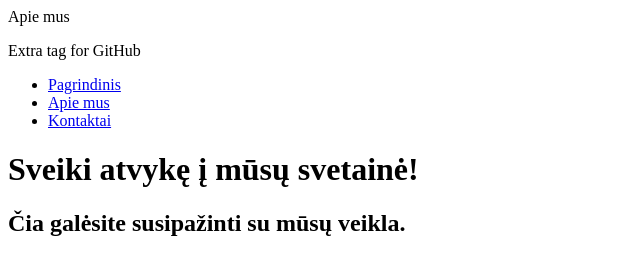
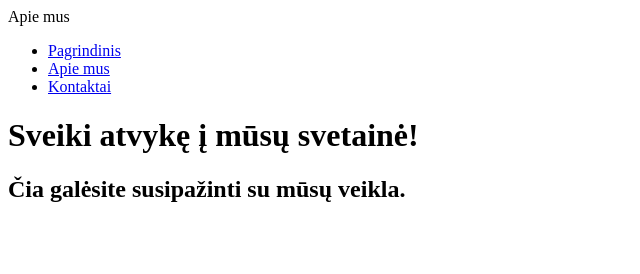
Before and after one commit to pKests/Bandymas2, a plain HTML site: page Apiemus.html in a window 1280 px wide. Shown: the whole page, without its empty margins (0-640 px from the left). Drawn offline with Linux system fonts and the light colour scheme.

Commit message:
Pataisiau

```diff
--- a/Apiemus.html
+++ b/Apiemus.html
@@ -8,8 +8,7 @@
 </head>
 <body>
     Apie mus
-    <p>Extra tag for GitHub</p>
-    <ul>
+        <ul>
         <li><a href="index.html">Pagrindinis</a></li>
         <li><a href="Apiemus.html">Apie mus</li>
         <li><a href="Kontaktai.html">Kontaktai</a></li>
```
Also changed, not shown: Kontaktai.html (+1 -1 lines).
